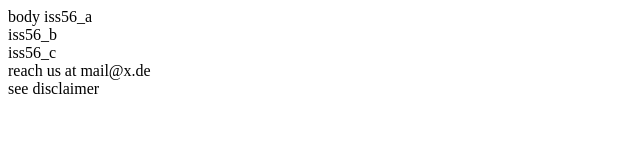
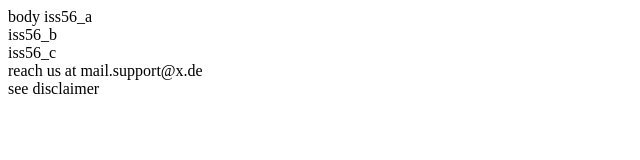
Before and after one commit to pbberlin/git-playground, a plain HTML site: page index.html in a window 1280 px wide. Shown: the full height of the page, 0-640 px from the left. Drawn offline with Linux system fonts and the light colour scheme.

Commit message:
fixed email address

```diff
--- a/index.html
+++ b/index.html
@@ -4,7 +4,7 @@ iss56_b<br>
 iss56_c<br>
 
 <div id='footer' style='display:block;' >
-reach us at mail@x.de<br>
+reach us at mail.support@x.de<br>
 
 see disclaimer
 </div>
```
Also changed, not shown: 1 other file.
